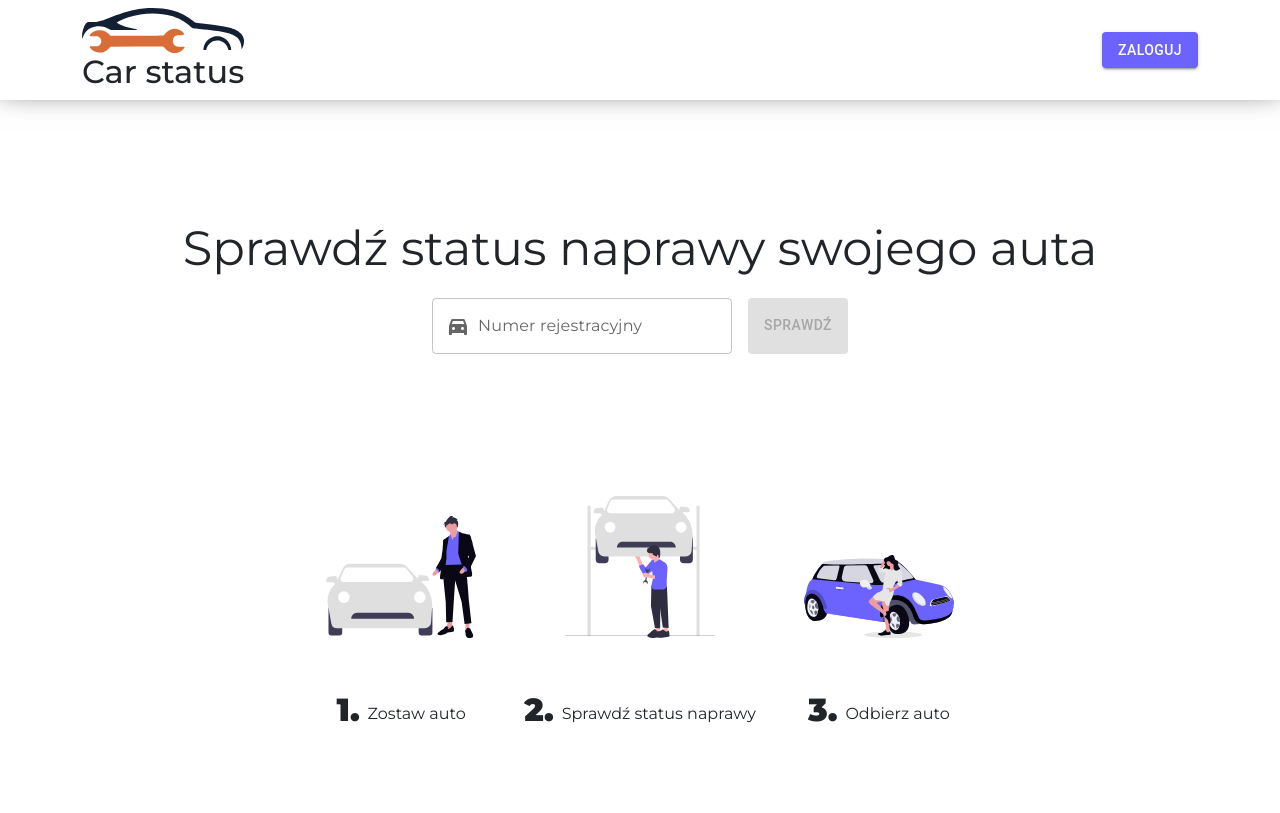
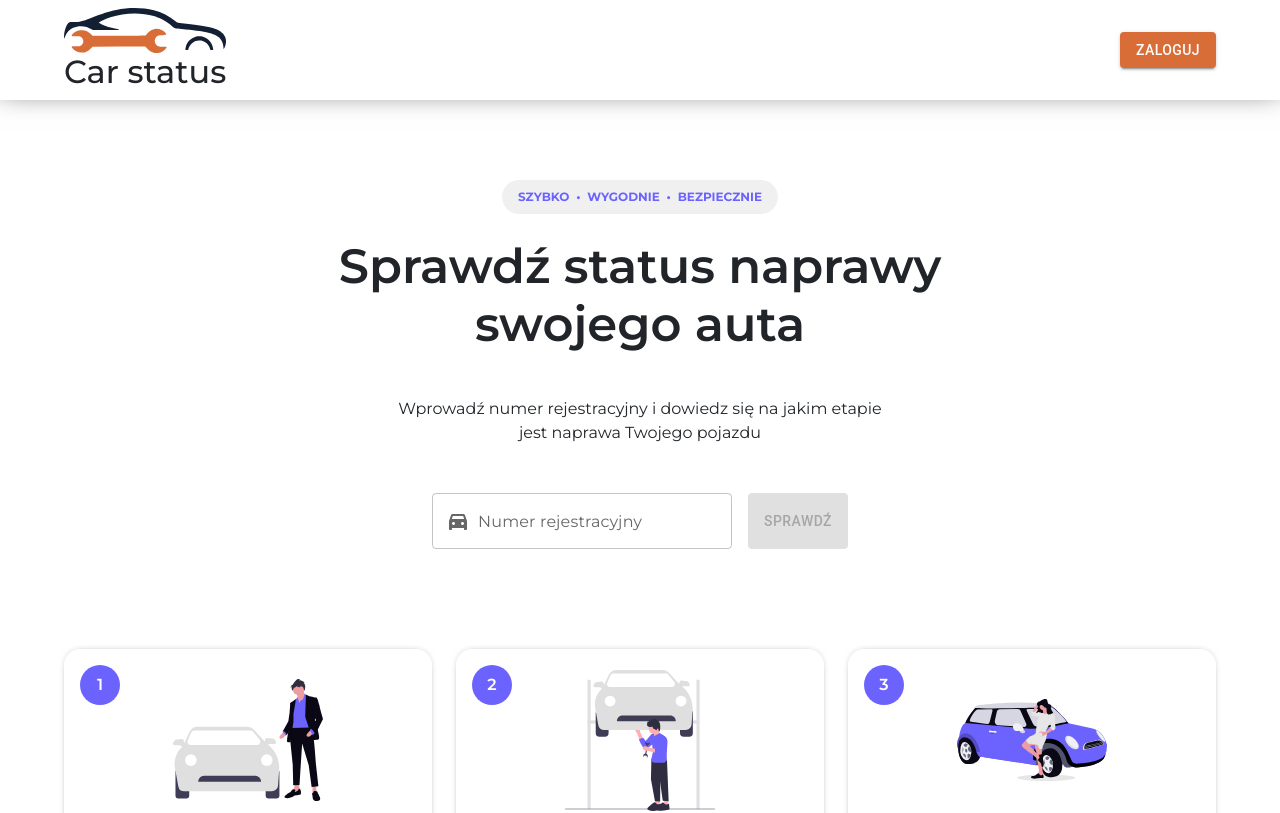
Before and after one commit to rezio3/status-check, a React (Vite) app in the folder status-check-front/: page / in a window 1280 px wide. Shown: the top 813 px of the page. Built offline with nearby package versions, Linux system fonts and the light colour scheme; no server answers.

Commit message:
style landingPage

```diff
--- a/status-check-front/src/App.tsx
+++ b/status-check-front/src/App.tsx
@@ -1,7 +1,6 @@
 import NavBar from "./layout/NavBar";
 import "./style/global.scss";
 import { createTheme, ThemeProvider } from "@mui/material/styles";
-import "bootstrap/dist/css/bootstrap.min.css";
 import { QueryClient, QueryClientProvider } from "@tanstack/react-query";
 import Page from "./layout/Page";
 
--- a/status-check-front/src/components/Text.tsx
+++ b/status-check-front/src/components/Text.tsx
@@ -26,7 +26,7 @@ const Text: React.FC<TextTypeProps> = ({
   const combinedClasses = [color, className].filter(Boolean).join(" ");
 
   return (
-    <Tag style={style} className={combinedClasses || undefined}>
+    <Tag style={style} className={`${combinedClasses || undefined} mb-0`}>
       {children}
     </Tag>
   );
--- a/status-check-front/src/layout/NavBar.tsx
+++ b/status-check-front/src/layout/NavBar.tsx
@@ -53,7 +53,7 @@ const NavBar = () => {
           ) : (
             <Button
               variant="contained"
-              color="secondary"
+              color="primary"
               onClick={handleOpenLoginModal}
             >
               Zaloguj
--- /dev/null
+++ b/status-check-front/src/style/_colors.scss
@@ -0,0 +1,2 @@
+$primary: #d96d37;
+$secondary: #6c63ff;
--- a/status-check-front/src/style/global.scss
+++ b/status-check-front/src/style/global.scss
@@ -1,3 +1,21 @@
+@use "./colors" as c;
+
+$primary: c.$primary;
+$secondary: c.$secondary;
+$box-shadow: 0 0 10px -6px rgba(0, 0, 0, 1);
+$position-values: (
+  0: 0,
+  1: 4px,
+  2: 8px,
+  3: 16px,
+  4: 24px,
+  5: 32px,
+  50: 50%,
+  100: 100%,
+);
+
+@import "bootstrap/scss/bootstrap";
+
 .page-wrapper {
   display: flex;
   flex-direction: column;
@@ -9,3 +27,11 @@
   max-width: 1200px;
   padding: 0 24px;
 }
+
+.bg-dark60 {
+  background-color: rgba(0, 0, 0, 0.06);
+}
+
+.bg-dark80 {
+  background-color: rgba(0, 0, 0, 0.08);
+}
--- a/status-check-front/src/views/landing/LandingPageView.tsx
+++ b/status-check-front/src/views/landing/LandingPageView.tsx
@@ -3,11 +3,12 @@ import Header from "../../components/Header";
 import { useState } from "react";
 import { useMutation } from "@tanstack/react-query";
 import { apiFetch } from "../../api/client";
-import CarFound from "./carFound/CarFound";
+import CarFound from "./components/CarFound";
 import Text, { TextColor } from "../../components/Text";
-import SearchCarInput from "../../components/TextInput";
 import DirectionsCarFilledIcon from "@mui/icons-material/DirectionsCarFilled";
 import RoadMap from "./roadMap/RoadMap";
+import FeatureBadge from "./components/FeatureBadge";
+import TextInput from "../../components/TextInput";
 
 type PublicCarData = {
   plateNumber: string;
@@ -27,7 +28,6 @@ const LandingPageView = () => {
   const handleSearch = (e: React.FormEvent) => {
     e.preventDefault();
     if (!plateNumberInputValue.trim()) return;
-
     searchCarMutation.mutate(plateNumberInputValue);
   };
 
@@ -35,17 +35,27 @@ const LandingPageView = () => {
     <div
       className="container d-flex flex-column align-items-center"
       style={{
-        marginTop: "120px",
+        marginTop: "80px",
       }}
     >
+      <div
+        className="d-flex flex-column align-items-center"
+        style={{ maxWidth: 700 }}
+      >
+        <FeatureBadge />
         <Header
+          className="text-center mt-4"
           as="h1"
-        style={{ marginBottom: "20px", fontSize: "48px", fontWeight: 400 }}
+          style={{ marginBottom: "20px", fontSize: "48px", fontWeight: 600 }}
         >
           Sprawdź status naprawy swojego auta
         </Header>
-      <div className="d-flex gap-3" style={{ maxWidth: "100%" }}>
-        <SearchCarInput
+        <Text className="text-center mt-4" style={{ maxWidth: 500 }}>
+          Wprowadź numer rejestracyjny i dowiedz się na jakim etapie jest
+          naprawa Twojego pojazdu
+        </Text>
+        <div className="d-flex gap-3 mt-5" style={{ maxWidth: "100%" }}>
+          <TextInput
             inputValue={plateNumberInputValue}
             setInputValue={setPlateNumberInputValue}
             isPending={searchCarMutation.isPending}
@@ -75,6 +85,7 @@ const LandingPageView = () => {
             vin={searchCarMutation.data.vin}
           />
         )}
+      </div>
       <RoadMap />
     </div>
   );
--- /dev/null
+++ b/status-check-front/src/views/landing/components/FeatureBadge.tsx
@@ -0,0 +1,16 @@
+import Text from "../../../components/Text";
+
+const FeatureBadge = () => {
+  return (
+    <div className="bg-dark60 py-2 px-3 rounded-pill">
+      <Text
+        className="text-uppercase text-secondary"
+        style={{ fontWeight: 700, fontSize: 12 }}
+      >
+        Szybko &nbsp;•&nbsp; Wygodnie &nbsp;•&nbsp; Bezpiecznie
+      </Text>
+    </div>
+  );
+};
+
+export default FeatureBadge;
--- a/status-check-front/src/views/landing/roadMap/RoadMap.tsx
+++ b/status-check-front/src/views/landing/roadMap/RoadMap.tsx
@@ -3,31 +3,69 @@ import Step1Image from "./media/carStep1.svg";
 import Step2Image from "./media/carStep2.svg";
 import Step3Image from "./media/carStep3.svg";
 
-const STEPS = [
-  { label: "Zostaw auto", img: Step1Image },
-  { label: "Sprawdź status naprawy", img: Step2Image },
-  { label: "Odbierz auto", img: Step3Image },
+type HowItWorksStepType = {
+  label: string;
+  img: string;
+  description: string;
+};
+
+const STEPS: HowItWorksStepType[] = [
+  {
+    label: "Zostaw auto",
+    img: Step1Image,
+    description: "Oddaj swój samochód do serwisu, który z nami współpracuje.",
+  },
+  {
+    label: "Sprawdź status naprawy",
+    img: Step2Image,
+    description:
+      "Wpisz numer rejestracyjny na naszej stronie i zobacz aktualny status naprawy.",
+  },
+  {
+    label: "Odbierz auto",
+    img: Step3Image,
+    description:
+      "Gdy naprawa zostanie zakończona, poinformujemy Cię o możliwości odbioru pojazdu.",
+  },
 ];
 
 const RoadMap = () => {
   return (
     <div
-      className="d-flex justify-content-center gap-5"
-      style={{ marginTop: 160 }}
+      className="d-flex flex-wrap flex-md-nowrap justify-content-center gap-4 pb-5"
+      style={{ marginTop: 100 }}
     >
       {STEPS.map((e, index) => (
         <div
-          className="d-flex flex-column align-items-center justify-content-end gap-5"
-          style={{ height: 220 }}
+          className="w-100 position-relative d-flex flex-column align-items-center justify-content-start gap-4 shadow rounded-4 p-3"
           key={index}
         >
-          <img src={e.img} alt="Oddaj auto do naprawy" width={150} />
-          <div className="d-flex gap-2 align-items-end">
-            <Text style={{ fontSize: 32, fontWeight: 900 }} as="span">
-              {index + 1}.
+          <div
+            className="rounded-circle bg-secondary p-3 text-white position-absolute top-3 start-3 d-flex justify-content-center align-items-center"
+            style={{ width: 40, height: 40 }}
+          >
+            <Text style={{ fontWeight: 600 }}>{index + 1}</Text>
+          </div>
+          <div
+            style={{ height: 150 }}
+            className="d-flex flex-column justify-content-center"
+          >
+            <img src={e.img} alt={e.label} width={150} />
+          </div>
+          <div className="d-flex flex-column align-items-center gap-1">
+            <Text
+              as="span"
+              className="mb-2 text-center"
+              style={{ fontWeight: 700, fontSize: 18 }}
+            >
+              {e.label}
             </Text>
-            <Text as="span" className="mb-2">
-              {e.label}
+            <Text
+              as="span"
+              className="mb-2 text-center"
+              style={{ fontWeight: 400, fontSize: 14 }}
+            >
+              {e.description}
             </Text>
           </div>
         </div>
```
Also changed, not shown: status-check-front/src/views/landing/components/CarFound.tsx (renamed from status-check-front/src/views/landing/carFound/CarFound.tsx). Lines whose indentation alone changed are shown as unchanged.
